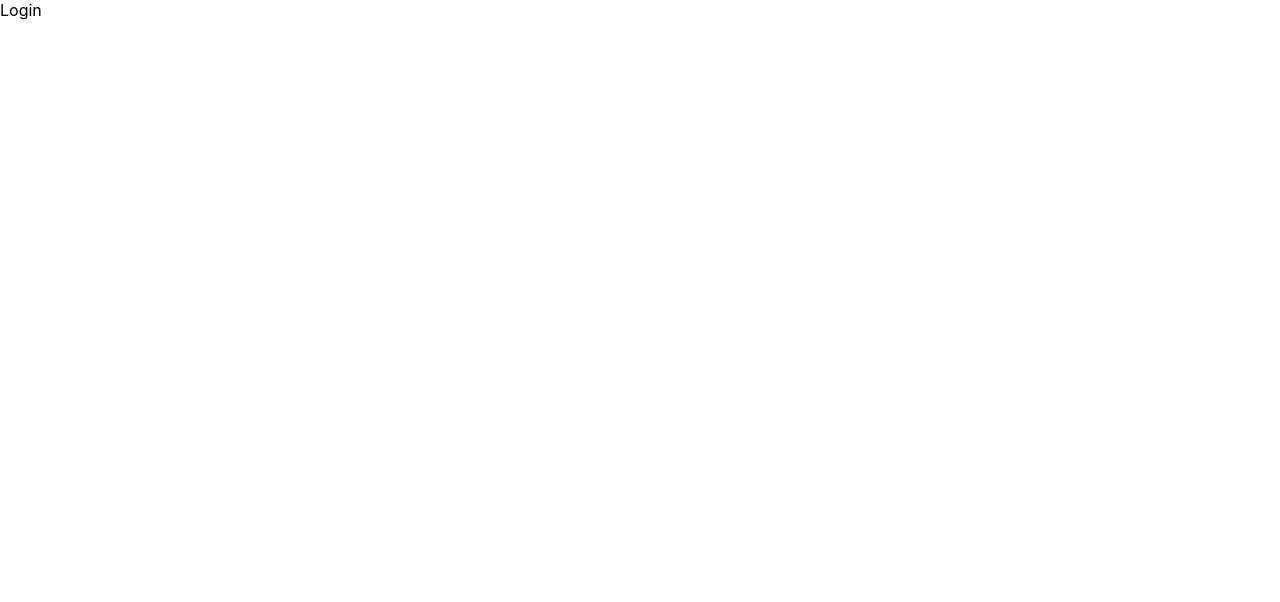
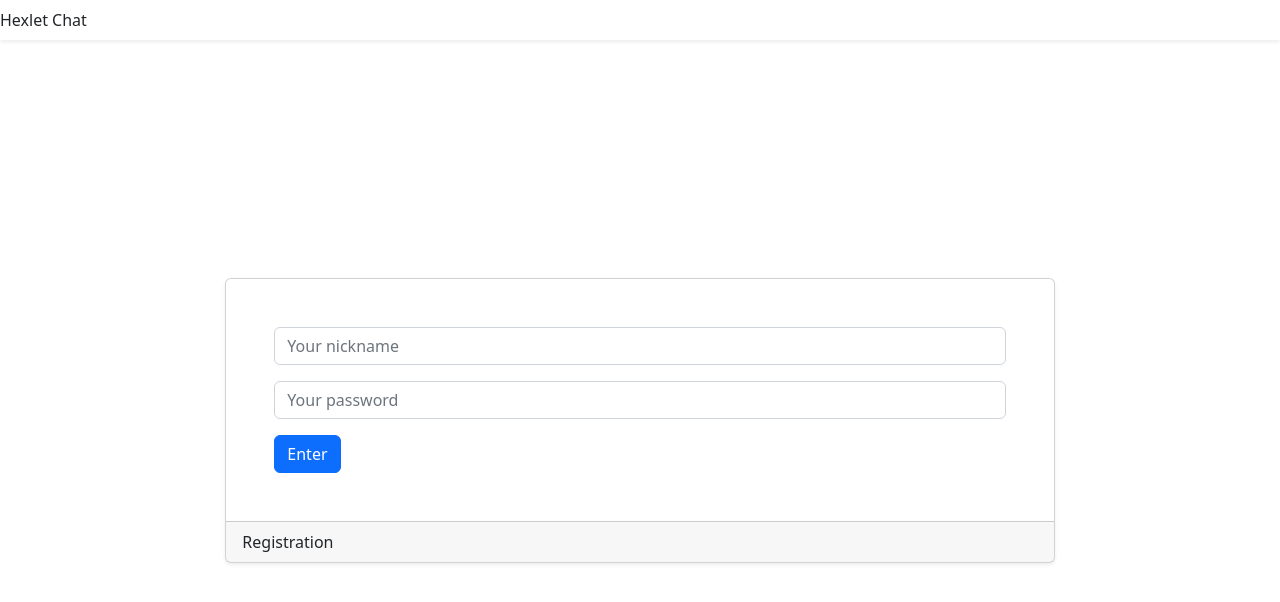
Before and after one commit to StepanenkoArtem/frontend-project-12, a React (Create React App) app in the folder frontend/: page /login in a window 1280 px wide. Shown: the top 602 px of the page. Built offline with nearby package versions, Linux system fonts and the light colour scheme.

Commit message:
add routing, login form + formik + yup]

```diff
--- a/frontend/public/index.html
+++ b/frontend/public/index.html
@@ -1,5 +1,5 @@
 <!DOCTYPE html>
-<html lang="en">
+<html lang="en" class="h-100">
   <head>
     <meta charset="utf-8" />
     <link rel="icon" href="%PUBLIC_URL%/favicon.ico" />
@@ -24,11 +24,10 @@
       work correctly both with client-side routing and a non-root public URL.
       Learn how to configure a non-root public URL by running `npm run build`.
     -->
-    <title>React App</title>
+    <title>Chat</title>
   </head>
-  <body>
-    <noscript>You need to enable JavaScript to run this app.</noscript>
-    <div id="root"></div>
+  <body class="h-100">
+    <div id="chat" class="h-100"></div>
     <!--
       This HTML file is a template.
       If you open it directly in the browser, you will see an empty page.
--- a/frontend/src/App.js
+++ b/frontend/src/App.js
@@ -1,13 +1,22 @@
+import 'bootstrap/dist/css/bootstrap.min.css';
 import './App.css';
 import React from 'react';
 import {
   BrowserRouter as Router, Route, Routes,
 } from 'react-router-dom';
+import { Navbar } from 'react-bootstrap';
 import Login from './pages/Login';
 import Home from './pages/Home';
 import NotFound from './pages/NotFound';
 
 const App = () => (
+  <div className="h-100">
+    <div className="d-flex flex-column h-100">
+      <Navbar
+        className="shadow-sm navbar navbar-expand-lg navbar-light bg-white"
+      >
+        Hexlet Chat
+      </Navbar>
       <Router>
         <Routes>
           <Route path="/" element={<Home />} />
@@ -15,6 +24,8 @@ const App = () => (
           <Route path="*" element={<NotFound />} />
         </Routes>
       </Router>
+    </div>
+  </div>
 );
 
 export default App;
--- a/frontend/src/index.js
+++ b/frontend/src/index.js
@@ -4,7 +4,7 @@ import './index.css';
 import App from './App';
 import reportWebVitals from './reportWebVitals';
 
-const root = ReactDOM.createRoot(document.getElementById('root'));
+const root = ReactDOM.createRoot(document.getElementById('chat'));
 root.render(
   <React.StrictMode>
     <App />
--- a/frontend/src/pages/Home.jsx
+++ b/frontend/src/pages/Home.jsx
@@ -3,9 +3,6 @@ import React from 'react';
 const Home = () => (
   <nav>
     <ul>
-      <li>
-        <a href="/">Home</a>
-      </li>
       <li>
         <a href="/login">Login</a>
       </li>
--- a/frontend/src/pages/Login.jsx
+++ b/frontend/src/pages/Login.jsx
@@ -1,9 +1,76 @@
 import React from 'react';
+import {
+  Container, Row, Col, Card, Form, Button,
+} from 'react-bootstrap';
+import * as Yup from 'yup';
 
-const Login = () => (
-  <div>
-    Login
-  </div>
-);
+import { useFormik } from 'formik';
+
+const validationSchema = Yup.object({
+  nickName: Yup.string().min(4).max(25, 'Cannot be longer then 25 symbols').required(),
+  password: Yup.string().min(8).required(),
+});
+
+const Login = () => {
+  const formik = useFormik({
+    initialValues: {
+      nickName: '',
+      password: '',
+    },
+    validationSchema,
+    validateOnBlur: true,
+    onSubmit: (values) => {
+      alert(values.password);
+    },
+  });
+
+  return (
+    <Container fluid className="h-100">
+      <Row className="h-100 justify-content-center align-content-center">
+        <Col className="col-12 col-md-8">
+          <Card className="shadow-sm">
+            <Card.Body className="row p-5">
+              <Form onSubmit={formik.handleSubmit}>
+                <Form.Group className="mb-3">
+                  <Form.Control
+                    type="text"
+                    id="nickName"
+                    name="nickName"
+                    onChange={formik.handleChange}
+                    onBlur={formik.handleBlur}
+                    value={formik.values.nickName}
+                    placeholder="Your nickname"
+                    required
+                  />
+                  {formik.touched.nickName && formik.errors.nickName ? (
+                    <div>{formik.errors.nickName}</div>
+                  ) : null}
+                </Form.Group>
+                <Form.Group className="mb-3">
+                  <Form.Control
+                    type="password"
+                    id="password"
+                    name="password"
+                    onChange={formik.handleChange}
+                    onBlur={formik.handleBlur}
+                    placeholder="Your password"
+                    value={formik.values.password}
+                  />
+                  {formik.touched.password && formik.errors.password ? (
+                    <div>{formik.errors.password}</div>
+                  ) : null}
+                </Form.Group>
+                <Button variant="primary" type="submit">
+                  Enter
+                </Button>
+              </Form>
+            </Card.Body>
+            <Card.Footer>Registration</Card.Footer>
+          </Card>
+        </Col>
+      </Row>
+    </Container>
+  );
+};
 
 export default Login;
```
Also changed, not shown: frontend/package.json (+7 -3 lines), 1 other file (tests, documents, lock files or other folders). Lines whose indentation alone changed are shown as unchanged.
